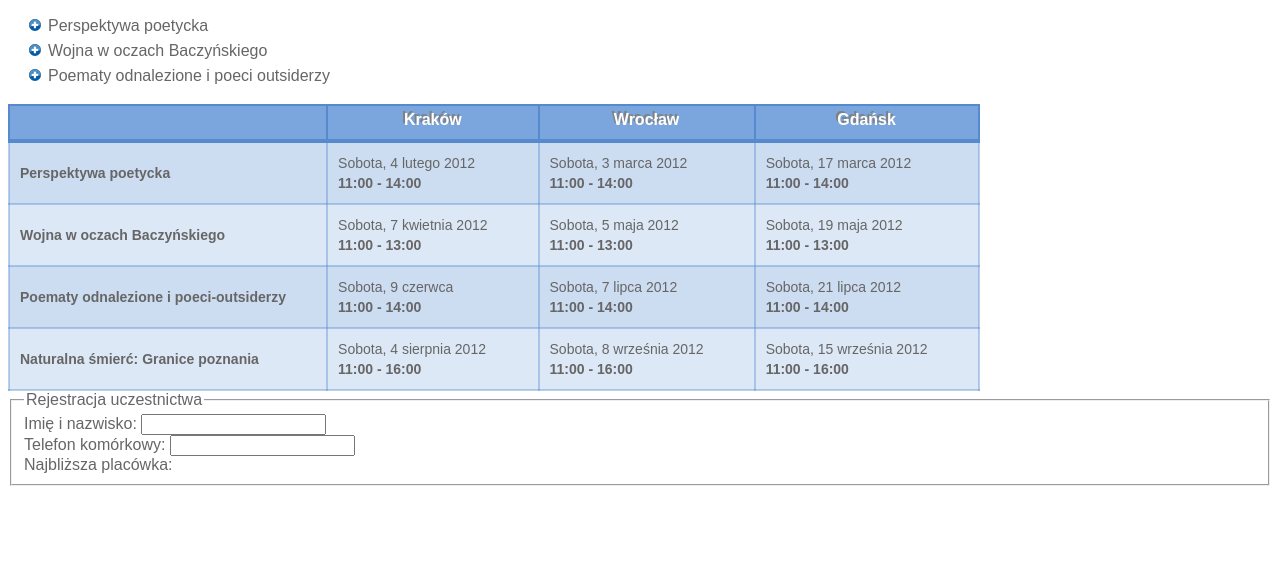
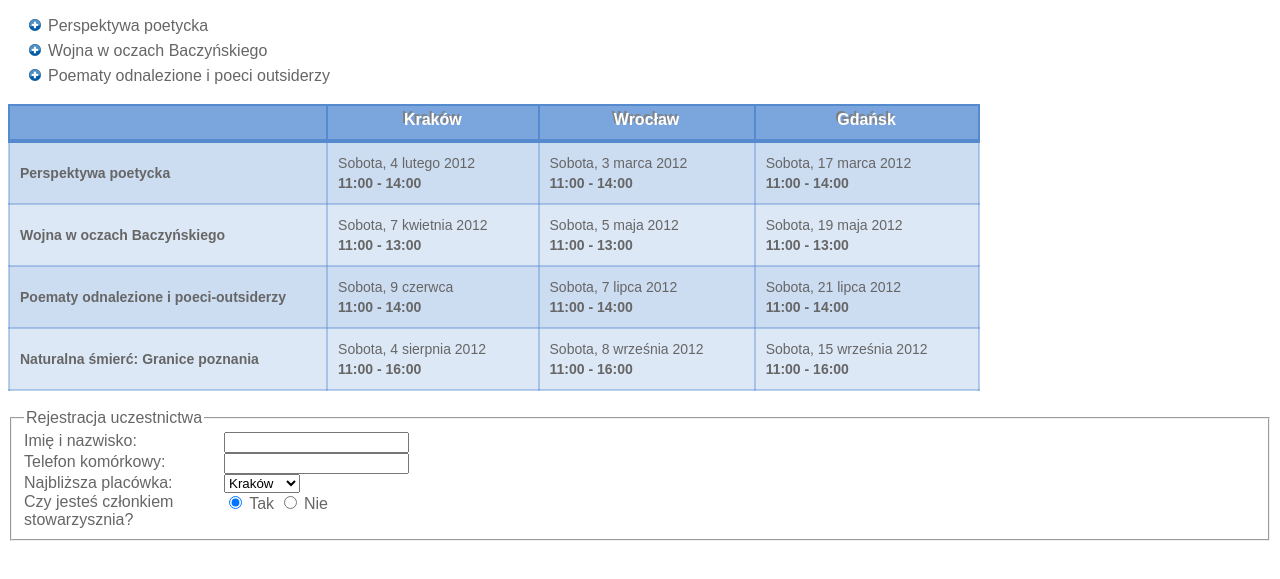
Before and after one commit to TMalicki/HTML-CSS---podstawy-2, a plain HTML site: page index.html in a window 1280 px wide. Shown: the part 137-716 px from the top of the page. Drawn offline with Linux system fonts and the light colour scheme.

Commit message:
Add files via upload

```diff
--- a/index.html
+++ b/index.html
@@ -55,15 +55,25 @@
             </tr>
         </tbody>
     </table>
-
+    <br>
     <fieldset>
         <legend> Rejestracja uczestnictwa </legend>
 
-        <label for = "name"> Imię i nazwisko: </label>
+        <label for = "name" class = "ankieta"> Imię i nazwisko: </label>
         <input type="email" id = "name" name = "name"><br>
-        <label for = "phone"> Telefon komórkowy: </label>
+        <label for = "phone" class = "ankieta"> Telefon komórkowy: </label>
         <input type = "text" id = "phone" name = "phone"><br>
-        <label for = "place"> Najbliższa placówka: </label>
+        <label for = "place" class = "ankieta"> Najbliższa placówka: </label>
+        <select name = "place" id = "place">
+            <option> Kraków </option>
+            <option> Szczecin </option>
+            <option> Poznań </option>
+        </select><br>
+        <span class = "ankieta"> Czy jesteś członkiem stowarzysznia? </span>
+        <input type="radio" id = "choose" name = "choose" value = "yes" checked = "checked">
+        <label for = "choose"> Tak </label>
+        <input type="radio" id = "choose" name = "choose" value = "no">
+        <label for = "choose"> Nie </label>
 
     </fieldset>
 
--- a/style.css
+++ b/style.css
@@ -63,3 +63,9 @@ tbody td
 {
     font-weight: bold;
 }
+
+.ankieta
+{
+    float: left;
+    width: 200px;
+}
```
